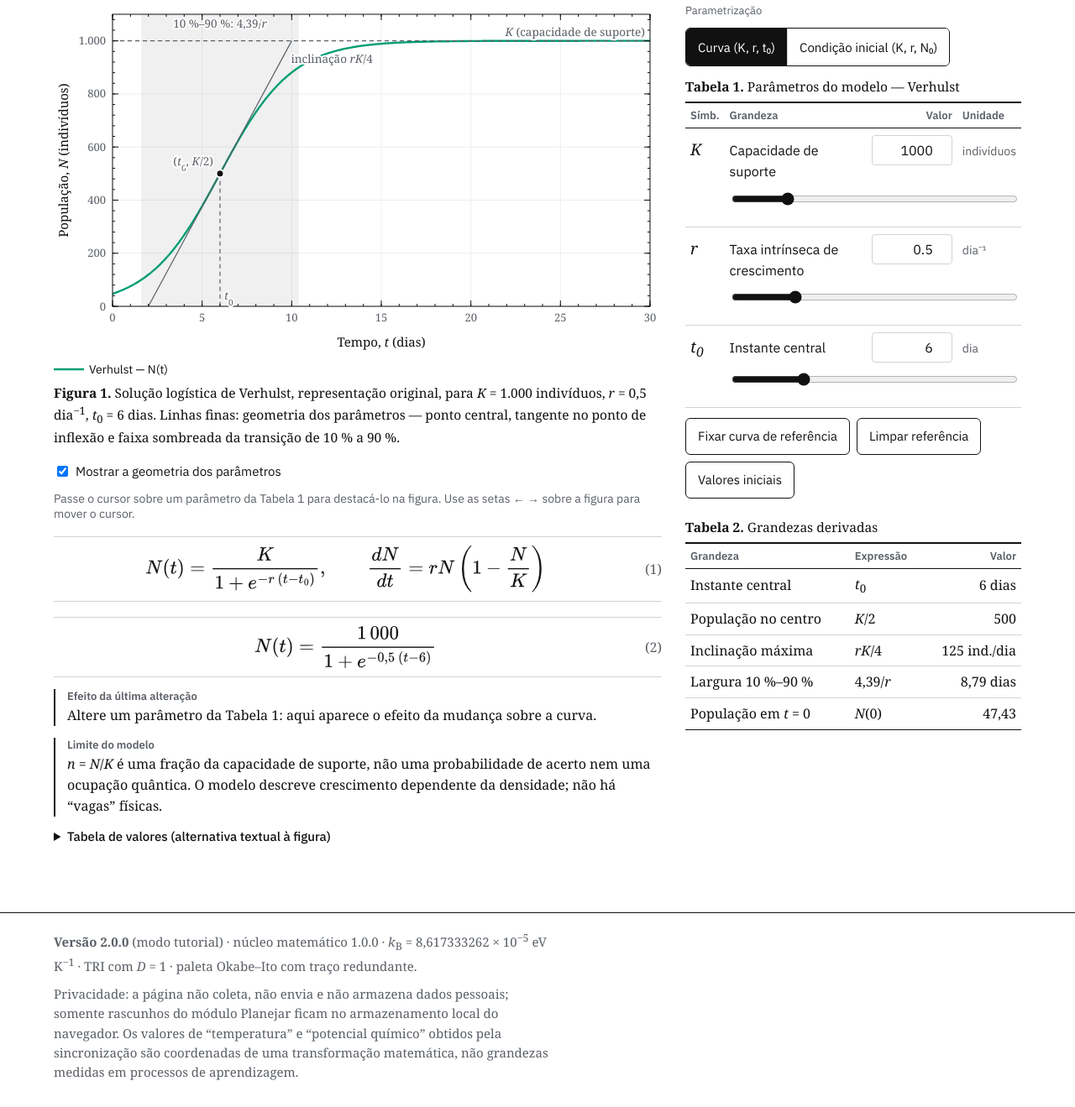
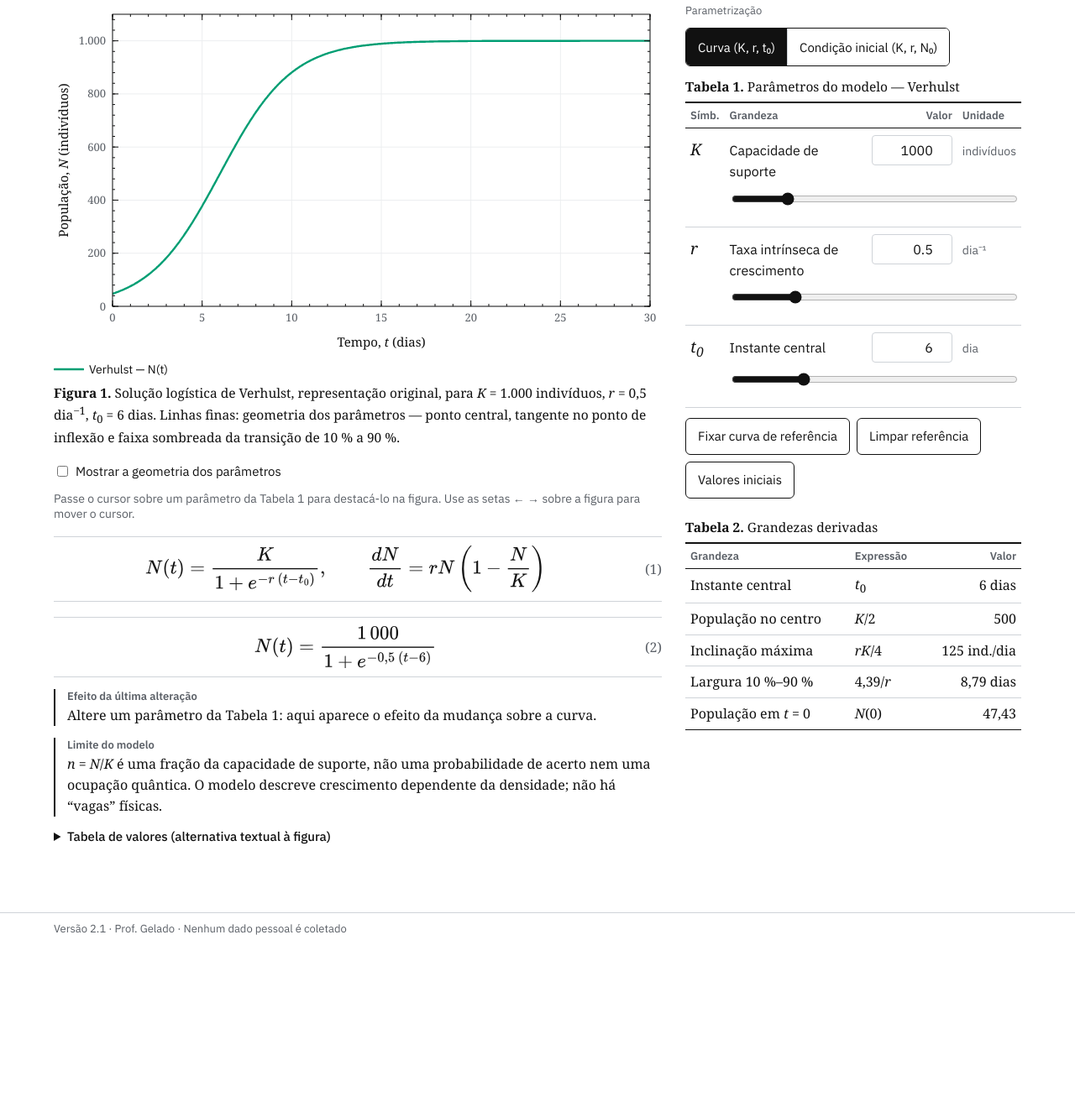
Before and after one commit to brunojesuso88/laboratorio-modelos-logisticos, a plain HTML site: page index.html in a window 1280 px wide. Shown: the part 383-1702 px from the top of the page at 84% size. After the commit the page ends 1508 px from the top, so only its background shows below. Drawn offline with nearby package versions, Linux system fonts and the light colour scheme; a web font is replaced by a local one.

Commit message:
v2.1: geometria dos parâmetros desligada por padrão e rodapé compacto
Co-Authored-By: Claude Opus 5.5 <noreply@anthropic.com>
Claude-Session: https://claude.ai/code/session_01UtP3ono7i2S4kpGPZvbvmX

```diff
--- a/index.html
+++ b/index.html
@@ -128,7 +128,7 @@ details{margin:12px 0;font:15px "IBM Plex Sans",Arial,sans-serif}summary{cursor:
 .tag{display:inline-block;font-size:12px;padding:2px 8px;border-radius:999px;border:1px solid var(--line);color:var(--mute);margin-right:4px}
 textarea{width:100%;min-height:200px;font:15px/1.5 "IBM Plex Sans",Arial,sans-serif;padding:10px;border:1px solid var(--line);border-radius:6px;background:var(--bg);color:var(--ink)}
 .card{border-top:2px solid var(--ink);padding-top:12px}
-footer{border-top:1px solid var(--ink);padding:20px max(5vw,16px);color:var(--mute);font-size:15px}
+footer{border-top:1px solid var(--line);padding:10px max(5vw,16px);color:var(--mute);font:13px "IBM Plex Sans",Arial,sans-serif}
 .sr{position:absolute;width:1px;height:1px;overflow:hidden;clip:rect(0 0 0 0)}
 @media(max-width:600px){.stack thead{display:none}.stack tr{display:grid;padding-block:10px;border-bottom:1px solid var(--line)}.stack td{display:flow-root;border:0!important;padding:3px 0;padding-inline-start:8em;text-align:start}.stack td::before{content:attr(data-l);float:inline-start;width:7.5em;margin-inline-start:-8em;white-space:normal;font:600 13px "IBM Plex Sans",Arial,sans-serif;color:var(--mute)}.stack td:empty{display:none}}
 @media(prefers-reduced-motion:no-preference){svg .an,svg .anl,svg .bandr{transition:all .15s}}
@@ -206,7 +206,7 @@ body.tut-noparams #sim-ctl,body.tut-noparams #sim-kv,body.tut-noparams .eqbox,bo
         <figcaption id="sim-cap"></figcaption>
       </figure>
       <div class="opts-row ui o1">
-        <label><input type="checkbox" id="sim-ann" checked> Mostrar a geometria dos parâmetros</label>
+        <label><input type="checkbox" id="sim-ann"> Mostrar a geometria dos parâmetros</label>
         <span class="small mute">Passe o cursor sobre um parâmetro da Tabela 1 para destacá-lo na figura. Use as setas ← → sobre a figura para mover o cursor.</span>
       </div>
       <div class="eqbox o2"><div class="eqn" id="sim-eq" aria-live="polite"></div><span class="no">(1)</span></div>
@@ -345,10 +345,7 @@ body.tut-noparams #sim-ctl,body.tut-noparams #sim-kv,body.tut-noparams .eqbox,bo
   <div class="td-body"><div class="td-av" aria-hidden="true">PG</div><div class="td-main"><p class="td-who">Prof. Gelado</p><div id="td-msg" aria-live="polite"></div><div id="td-act"></div></div></div>
 </div>
 <aside id="tut-drawer" class="ui" aria-label="Caderno de campo" hidden><div class="td-head"><b>Caderno de campo</b><button class="btn sm tn-close" type="button">Fechar</button></div><div class="tn-list"></div></aside>
-<footer>
-  <p><b>Versão 2.0.0</b> (modo tutorial) · núcleo matemático <span id="ver"></span> · <i>k</i><sub>B</sub> = 8,617333262 × 10<sup>−5</sup> eV K<sup>−1</sup> · TRI com <i>D</i> = 1 · paleta Okabe–Ito com traço redundante.</p>
-  <p>Privacidade: a página não coleta, não envia e não armazena dados pessoais; somente rascunhos do módulo Planejar ficam no armazenamento local do navegador. Os valores de “temperatura” e “potencial químico” obtidos pela sincronização são coordenadas de uma transformação matemática, não grandezas medidas em processos de aprendizagem.</p>
-</footer>
+<footer>Versão 2.1 · Prof. Gelado · Nenhum dado pessoal é coletado<span id="ver" hidden></span></footer>
 
 <script>
 /*
@@ -812,7 +809,7 @@ function seg(el, items, cur, onpick) {
 
 // ------------------------------------------------------------ estado
 const INIT = { V: { K: 1000, r: 0.5, t0: 6, N0: 50 }, R: { b: 0 }, I2: { a: 1.2, b: 0 }, I3: { a: 1.2, b: 0, c: 0.2 }, F: { mu: 0.5, T: 300 } };
-const S = { model: 'ver', rep: 'orig', vmode: 'curva', zoom: true, ann: true, ...structuredClone(INIT), ref: null };
+const S = { model: 'ver', rep: 'orig', vmode: 'curva', zoom: true, ann: false, ...structuredClone(INIT), ref: null };
 const MODELS = { ver: { name: 'Verhulst', key: 'V' }, rasch: { name: 'Rasch/1PL', key: 'R' }, i2: { name: 'TRI 2PL', key: 'I2' }, i3: { name: 'TRI 3PL', key: 'I3' }, fd: { name: 'Fermi–Dirac', key: 'F' } };
 const PARAMS = {
   K: { l: 'Capacidade de suporte', s: 'K', u: 'indivíduos', min: 100, max: 5000, step: 50 },
@@ -995,6 +992,7 @@ function renderSim(changed) {
       + (m === 'ver' && S.vmode === 'ci' ? `<p class="small mute">Instante central calculado: <b>${fmt(P.t0, 3)} dias</b></p>` : '');
     bindHilite($('#sim-ctl'), ['sim-fig']);
   }
+  $('#sim-ann').checked = !!S.ann;
   const spec = modelSpec(m, P, S.rep);
   const series = [];
   if (S.ref && S.ref.m === m) { const rs = modelSpec(m, S.ref.P, S.rep); series.push({ f: rs.f, c: 'ghost', name: 'referência', w: 2 }); }
@@ -1616,7 +1614,7 @@ function phaseDone(st) {
 }
 function exitTutorial(toMap = true) {
   clearTimers(); TS.on = false; TS.st = 'idle'; TS.ch = null; TS.chId = null;
-  Object.assign(S, { target: null, mystery: null, marks: null, noAnn: false });
+  Object.assign(S, { target: null, mystery: null, marks: null, noAnn: false, ann: false }); // ao sair, volta ao padrão: geometria desligada
   document.body.classList.remove('tut-on', 'tut-noparams'); $('#tut-dock').hidden = true; $('#tut-drawer').hidden = true; paintMask();
   afterRender();
   if (toMap) goView('aprender');
```
Also changed, not shown: 1 other file.
